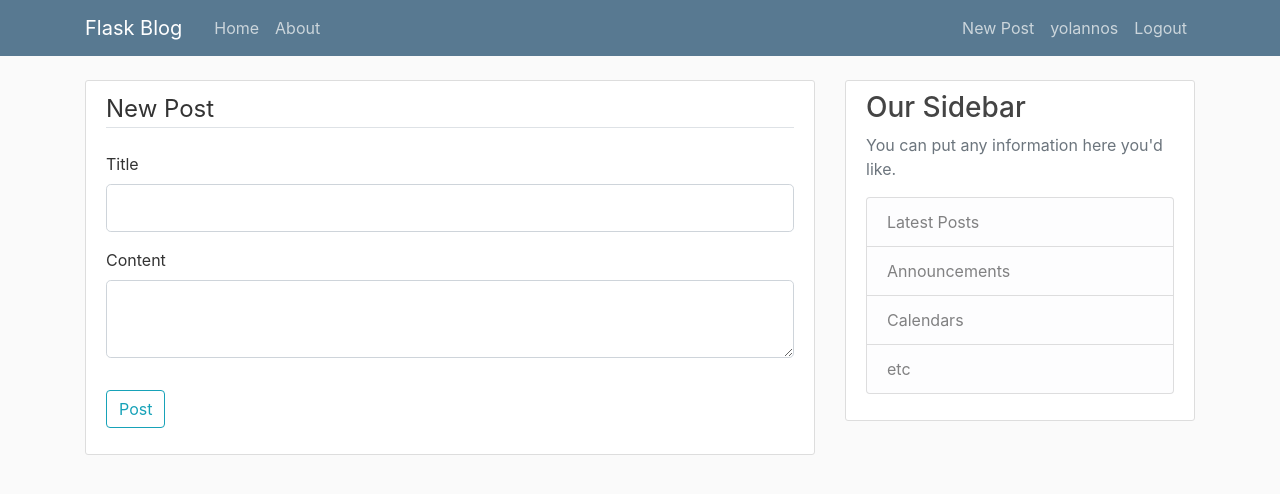
After one commit to yolannsabaux/flaskblog, a Flask app: page /post/new in a window 1280 px wide. The commit adds this page. Shown: the top 494 px of the page. Run offline with Flask 2, Linux system fonts and the light colour scheme; a user stored in the database is signed in; some libraries are stand-ins or nearby versions.

Commit message:
chapter 8

```diff
--- a/flaskblog/forms.py
+++ b/flaskblog/forms.py
@@ -1,6 +1,7 @@
 from flask_wtf import FlaskForm
+from flask_wtf.file import FileField, FileAllowed
 from flask_login import current_user
-from wtforms import StringField, PasswordField, SubmitField, BooleanField
+from wtforms import StringField, PasswordField, SubmitField, BooleanField, TextAreaField
 from wtforms.validators import DataRequired, Length, Email, EqualTo, ValidationError
 from flaskblog.models import User
 
@@ -40,6 +41,7 @@
     email = StringField('Email',
                         validators=[DataRequired(), Email()])
 
+    picture = FileField('Update Profile Picture', validators=[FileAllowed(['jpg', 'png'])])
     submit = SubmitField('Update')
 
     def validate_username(self, username):
@@ -53,3 +55,9 @@
             user = User.query.filter_by(email=email.data).first()
             if user:
                 raise ValidationError('That email is taken. Please choose a different one.')
+
+
+class PostForm(FlaskForm):
+    title = StringField('Title', validators=[DataRequired()])
+    content = TextAreaField('Content', validators=[DataRequired()])
+    submit = SubmitField('Post')
--- a/flaskblog/routes.py
+++ b/flaskblog/routes.py
@@ -1,34 +1,24 @@
-from flask import render_template, url_for, flash, redirect, request
+import os
+import secrets
+from PIL import Image
+from flask import render_template, url_for, flash, redirect, request, abort
 from flaskblog import app, db, bcrypt
-from flaskblog.forms import RegistrationForm, LoginForm, UpdateAccountForm
+from flaskblog.forms import RegistrationForm, LoginForm, UpdateAccountForm, PostForm
 from flaskblog.models import User, Post
 from flask_login import login_user, current_user, logout_user, login_required
 
 
-
-posts = [
-    {
-        'author' : 'Yolann Sabaux',
-        'title' : 'Blog Post 1',
-        'content' : 'First post content',
-        'date_posted' : 'July 30, 2021'
-    },
-    {
-        'author' : 'Cha Sabaux',
-        'title' : 'Blog Post 2',
-        'content' : 'First post content',
-        'date_posted' : 'August 30, 2021'
-    }
-]
-
 @app.route('/')
 @app.route('/home')
 def home():
+    posts = Post.query.all()
     return render_template('home.html', posts=posts)
+
 
 @app.route('/about')
 def about():
     return render_template('about.html', title='About')
+
 
 @app.route("/register", methods=['GET', 'POST'])
 def register():
@@ -43,6 +33,7 @@
         flash(f'Your account has been created! You are now able to log in', 'success')
         return redirect(url_for('login'))
     return render_template('register.html', title='Register', form=form)
+
 
 @app.route('/login', methods=['GET', 'POST'])
 def login():
@@ -64,11 +55,29 @@
     logout_user()
     return redirect(url_for('home'))
 
+
+def save_picture(form_picture):
+    random_hex = secrets.token_hex(8)
+    _, f_ext = os.path.splitext(form_picture.filename)
+    picture_fn = random_hex + f_ext
+    picture_path = os.path.join(app.root_path, 'static/profile_pics', picture_fn)
+
+    output_size = (125, 125)
+    i = Image.open(form_picture)
+    i.thumbnail(output_size)
+    i.save(picture_path)
+
+    return picture_fn
+
+
 @app.route('/account', methods=['GET', 'POST'])
 @login_required
 def account():
     form = UpdateAccountForm()
     if form.validate_on_submit():
+        if form.picture.data:
+            picture_file = save_picture(form.picture.data)
+            current_user.image_file = picture_file
         current_user.username = form.username.data
         current_user.email = form.email.data
         db.session.commit()
@@ -80,3 +89,51 @@
     image_file = url_for('static', filename=f"profile_pics/{current_user.image_file}")
     return render_template('account.html', title='Account',
                             image_file=image_file, form=form)
+
+@app.route('/post/new', methods=['GET', 'POST'])
+@login_required
+def new_post():
+    form = PostForm()
+    if form.validate_on_submit():
+        post = Post(title=form.title.data, content=form.content.data, author=current_user)
+        db.session.add(post)
+        db.session.commit()
+        flash('Your post has been created', 'success')
+        return redirect(url_for('home'))
+    return render_template('create_post.html', title='New Post',
+                            form=form, legend='New Post')
+
+@app.route('/post/<int:post_id>')
+def post(post_id):
+    post = Post.query.get_or_404(post_id)
+    return render_template('post.html', title=post.title, post=post)
+
+@app.route('/post/<int:post_id>/update', methods=['GET', 'POST'])
+@login_required
+def update_post(post_id):
+    post = Post.query.get_or_404(post_id)
+    if post.author != current_user:
+        abort(403)
+    form = PostForm()
+    if form.validate_on_submit():
+        post.title = form.title.data
+        post.content = form.content.data
+        db.session.commit()
+        flash('Your post has been updated!', 'success')
+        return redirect(url_for('post', post_id=post.id))
+    elif request.method == 'GET':
+        form.title.data = post.title
+        form.content.data = post.content
+    return render_template('create_post.html', title='Update Post',
+                            form=form, legend='Update Post')
+
+@app.route('/post/<int:post_id>/delete', methods=['POST'])
+@login_required
+def delete_post(post_id):
+    post = Post.query.get_or_404(post_id)
+    if post.author != current_user:
+        abort(403)
+    db.session.delete(post)
+    db.session.commit()
+    flash('Your post has been deleted!', 'success')
+    return redirect(url_for('home'))
--- a/flaskblog/static/main.css
+++ b/flaskblog/static/main.css
@@ -9,7 +9,7 @@
   }
 
   .bg-steel {
-    background-color: #5f788a;
+    background-color: #587991;
   }
 
   .site-header .navbar-nav .nav-link {
--- /dev/null
+++ b/flaskblog/templates/create_post.html
@@ -0,0 +1,40 @@
+{% extends 'layout.html' %}
+{% block content %}
+    <div class="content-section">
+        <form method="POST" action="">
+            {{ form.hidden_tag() }}
+            <fieldset class="form-group">
+                <legend class="border-bottom mb-4">{{ legend }}</legend>
+                <div class="form-group">
+                    {{ form.title.label(class="form-control-label") }}
+                    {% if form.title.errors %}
+                        {{ form.title(class="form-control form-control-lg is-invalid") }}
+                        <div class="invalid-feedback">
+                            {% for error in form.title.errors %}
+                                <span>{{ error }}</span>
+                            {% endfor %}
+                        </div>
+                    {% else %}
+                        {{ form.title(class="form-control form-control-lg") }}
+                    {% endif %}
+                </div>
+                <div class="form-group">
+                    {{ form.content.label(class="form-control-label") }}
+                    {% if form.content.errors %}
+                        {{ form.content(class="form-control form-control-lg is-invalid") }}
+                        <div class="invalid-feedback">
+                            {% for error in form.content.errors %}
+                                <span>{{ error }}</span>
+                            {% endfor %}
+                        </div>
+                    {% else %}
+                        {{ form.content(class="form-control form-control-lg") }}
+                    {% endif %}
+                </div>
+            </fieldset>
+            <div class="form-group">
+                {{ form.submit(class="btn btn-outline-info") }}
+            </div>
+        </form>
+    </div>
+{% endblock content %}
--- a/flaskblog/templates/layout.html
+++ b/flaskblog/templates/layout.html
@@ -32,6 +32,7 @@
             <!-- Navbar Right Side -->
             <div class="navbar-nav">
               {% if current_user.is_authenticated %}
+                <a class="nav-item nav-link" href="{{ url_for('new_post') }}">New Post</a>
                 <a class="nav-item nav-link" href="{{ url_for('account') }}">{{ current_user.username }}</a>
                 <a class="nav-item nav-link" href="{{ url_for('logout') }}">Logout</a>
               {% else %}
```
Also changed, not shown: flaskblog/templates/account.html (+10 -1 lines), flaskblog/templates/home.html (+4 -3 lines), flaskblog/templates/post.html (added, +39 -0 lines), flaskblog/site.db, flaskblog/static/profile_pics/894552c56fc2d1cd.jpg (added).
